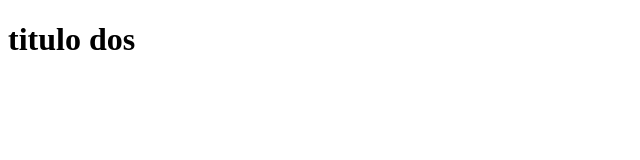
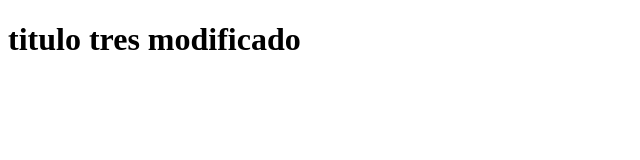
Before and after one commit to AlexisRojasCamacho/hello-world-git, a plain HTML site: page index.html in a window 1280 px wide. Shown: the whole page, without its empty margins (0-640 px from the left). Drawn offline with Linux system fonts and the light colour scheme.

Commit message:
se modifico index nuevamente

```diff
--- a/index.html
+++ b/index.html
@@ -7,6 +7,6 @@
     <title>demo Git</title>
 </head>
 <body>
-    <h1>titulo dos</h1>
+    <h1>titulo tres modificado</h1>
 </body>
 </html>
```
